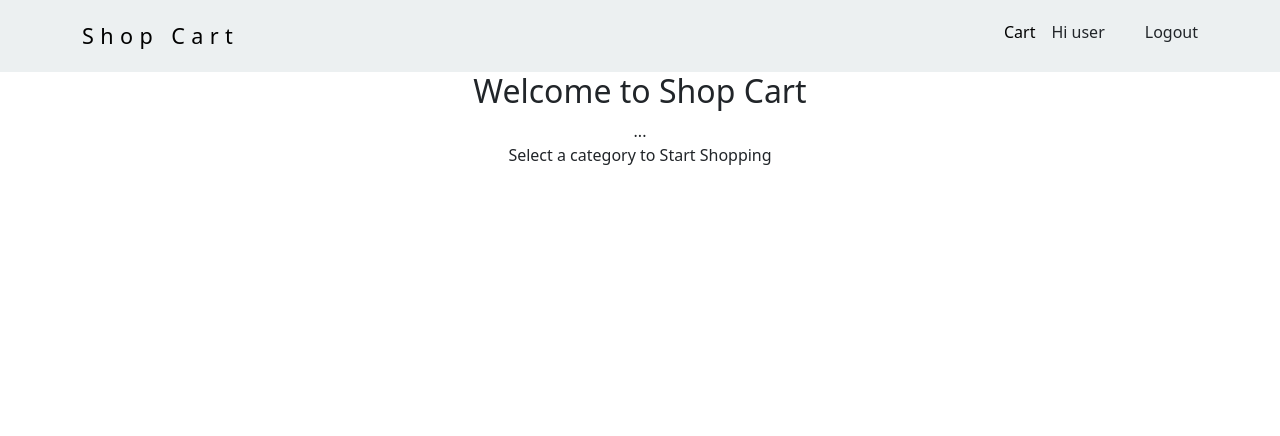
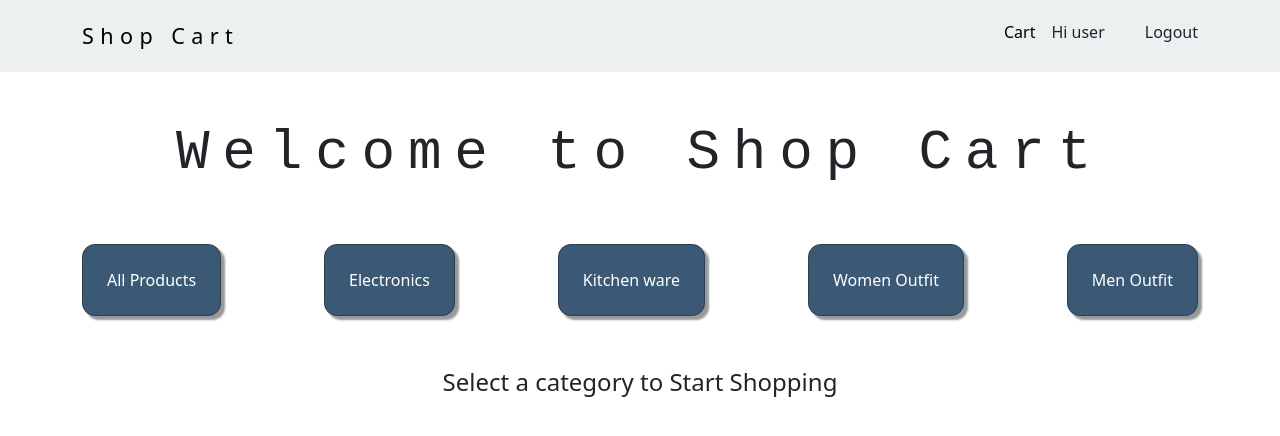
Before and after one commit to amansingh-001/Shopping_Cart, a plain HTML site: page index.html in a window 1280 px wide. Drawn offline with nearby package versions, Linux system fonts and the light colour scheme.

Commit message:
Added CSS and HTML for homepage

```diff
--- a/CSS/Common.css
+++ b/CSS/Common.css
@@ -1,5 +1,8 @@
 :root {
     --blue-gray: #ecf0f1;
+    --pale-blue: #2c3e50;
+    --mid-gray: #999;
+    --jean-blue: #3b5875;
 }
 
 html {
--- a/CSS/Home.css
+++ b/CSS/Home.css
@@ -0,0 +1,40 @@
+.home-title {
+    font-size: 3.5rem;
+    margin-top: 3rem;
+    letter-spacing: 0.8rem;
+    font-family: 'Courier New', Courier, monospace;
+}
+
+.category-title {
+    margin-top: 3rem;
+    font-size: 1.5rem;
+}
+
+.category-list {
+    margin-top: 3rem;
+    gap: 1rem;
+}
+
+.category-item {
+    border: 1px solid var(--pale-blue);
+    box-shadow: 4px 4px 2px var(--mid-gray);
+    background-color: var(--jean-blue);
+    padding: 1rem 1.5rem;
+    border-radius: 0.8rem;
+    display: flex;
+    align-items: center;
+    justify-content: center;
+    min-height: 4.55rem;
+    min-width: 5.8rem;
+    transition: box-shadow 0.15s ease-in-out;
+}
+
+.category-item:hover {
+    box-shadow: 0 0;
+}
+
+.category-item a {
+    color: white;
+    text-decoration: none;
+    font-size: 1rem;
+}
--- a/index.html
+++ b/index.html
@@ -37,8 +37,27 @@
         <div class="container">
             <div class="row">
                 <h2 class="home-title text-center">Welcome to Shop Cart</h2>
-                <div class="category-list d-flex flex-row justify-content-center align-items-center" id="categoryList">
-                    ...
+                <div class="category-list d-flex flex-row justify-content-between align-items-center" id="categoryList">
+                    <!-- List of catgories -->
+                    <div class="category-item">
+                        <a href="#">All Products</a>
+                    </div>
+
+                    <div class="category-item">
+                        <a href="#">Electronics</a>
+                    </div>
+
+                    <div class="category-item">
+                        <a href="#">Kitchen ware</a>
+                    </div>
+
+                    <div class="category-item">
+                        <a href="#">Women Outfit</a>
+                    </div>
+
+                    <div class="category-item">
+                        <a href="#">Men Outfit</a>
+                    </div>
                 </div>
                 <div class="category-title text-center">
                     Select a category to Start Shopping
```
